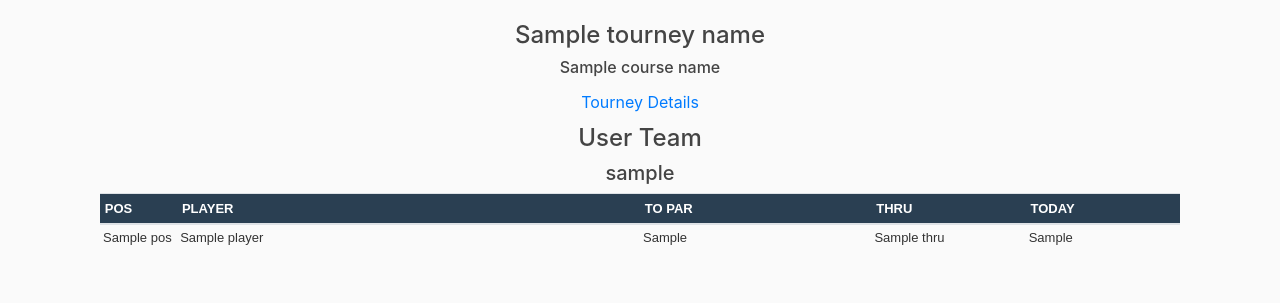
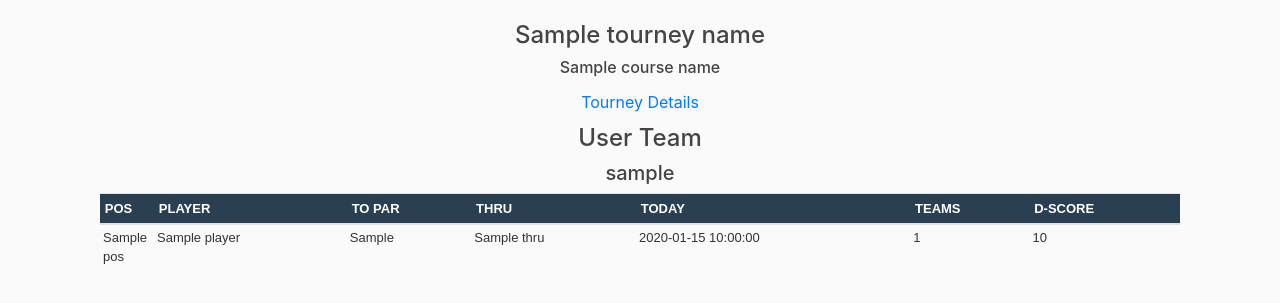
Before and after one commit to jbarton311/donkey_golf, a Flask app: template donkey_golf/templates/user_team.html in a window 1280 px wide. Shown: the part 60-363 px from the top of the page. Run offline with Flask 2, Linux system fonts and the light colour scheme; the template is opened without the code that fills it: most values are stand-ins (such as "Sample title", 1, 10 or a date in 2020); parts of the project's set-up code (start-up, migrations or seed data) failed here and were passed over; some libraries are stand-ins or nearby versions.

Commit message:
Better details in tables

```diff
--- a/donkey_golf/templates/game_scoreboard.html
+++ b/donkey_golf/templates/game_scoreboard.html
@@ -81,6 +81,7 @@ under the selected user -->
                     <th>POS</th>
                     <th>PLAYER</th>
                     <th>TO PAR</th>
+                    <th>TODAY</th>
                     <th>THRU</th>
                     <th>TEAMS</th>
                     <th>D-SCORE</th>
@@ -97,6 +98,7 @@ under the selected user -->
                     </td>
 
                       <td>{{row2['to_par']}}</td>
+                      <td>{{row2['today']}}</td>
                       <td>{{row2['thru']}}</td>
                       <td>{{row2['team_count']}}</td>
                       <td>{{row2['donkey_score']}}</td>
@@ -125,6 +127,7 @@ under the selected user -->
         <th>POS</th>
         <th>PLAYER</th>
         <th>TO PAR</th>
+        <th>TODAY</th>
         <th>THRU</th>
         <th>TEAMS</th>
         <th>D-SCORE</th>
@@ -144,6 +147,7 @@ under the selected user -->
         </td>
 
           <td>{{row['to_par']}}</td>
+          <td>{{row['today']}}</td>
           <td>{{row['thru']}}</td>
           <td>{{row['team_count']}}</td>
           <td>{{row['donkey_score']}}</td>
--- a/donkey_golf/templates/tourney_leaderboard.html
+++ b/donkey_golf/templates/tourney_leaderboard.html
@@ -69,7 +69,7 @@
         <td>{{ row['player'] }}</td>
         <td>{{ row['to_par'] }}</td>
         <td>{{ row['thru'] }}</td>
-        <td>{{ row['r1'] }}</td>
+        <td>{{ row['today'] }}</td>
       </tr>
       {% endif %}
 
--- a/donkey_golf/templates/user_team.html
+++ b/donkey_golf/templates/user_team.html
@@ -39,11 +39,12 @@
   <thead>
     <tr>
       <th style="width: 5%">POS</th>
-      <th style="width: 30%">PLAYER</th>
-      <th style="width: 15%">TO PAR</th>
-      <th style="width: 10%">THRU</th>
-      <th style="width: 10%">TODAY</th>
-
+      <th>PLAYER</th>
+      <th>TO PAR</th>
+      <th>THRU</th>
+      <th>TODAY</th>
+      <th>TEAMS</th>
+      <th>D-SCORE</th>
     </tr>
   </thead>
     <tbody>
@@ -55,7 +56,9 @@
           <td>{{ row['player'] }}</td>
           <td>{{ row['to_par'] }}</td>
           <td>{{ row['thru'] }}</td>
-          <td>{{ row['r1'] }}</td>
+          <td>{{ row['today'] }}</td>
+          <td>{{ row['team_count'] }}</td>
+          <td>{{ row['donkey_score'] }}</td>
       </tr>
       {% endfor %}
     </tbody>
```
